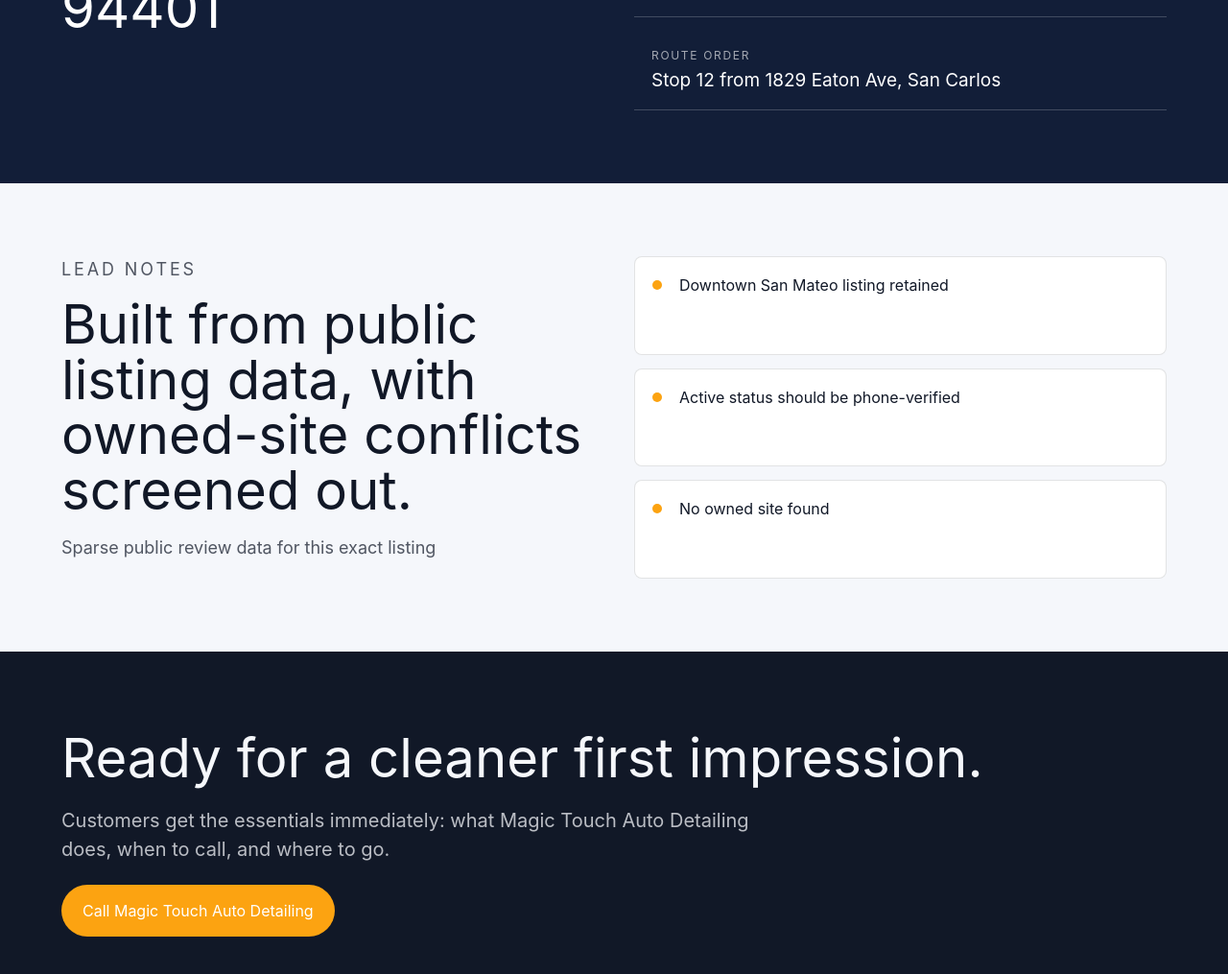
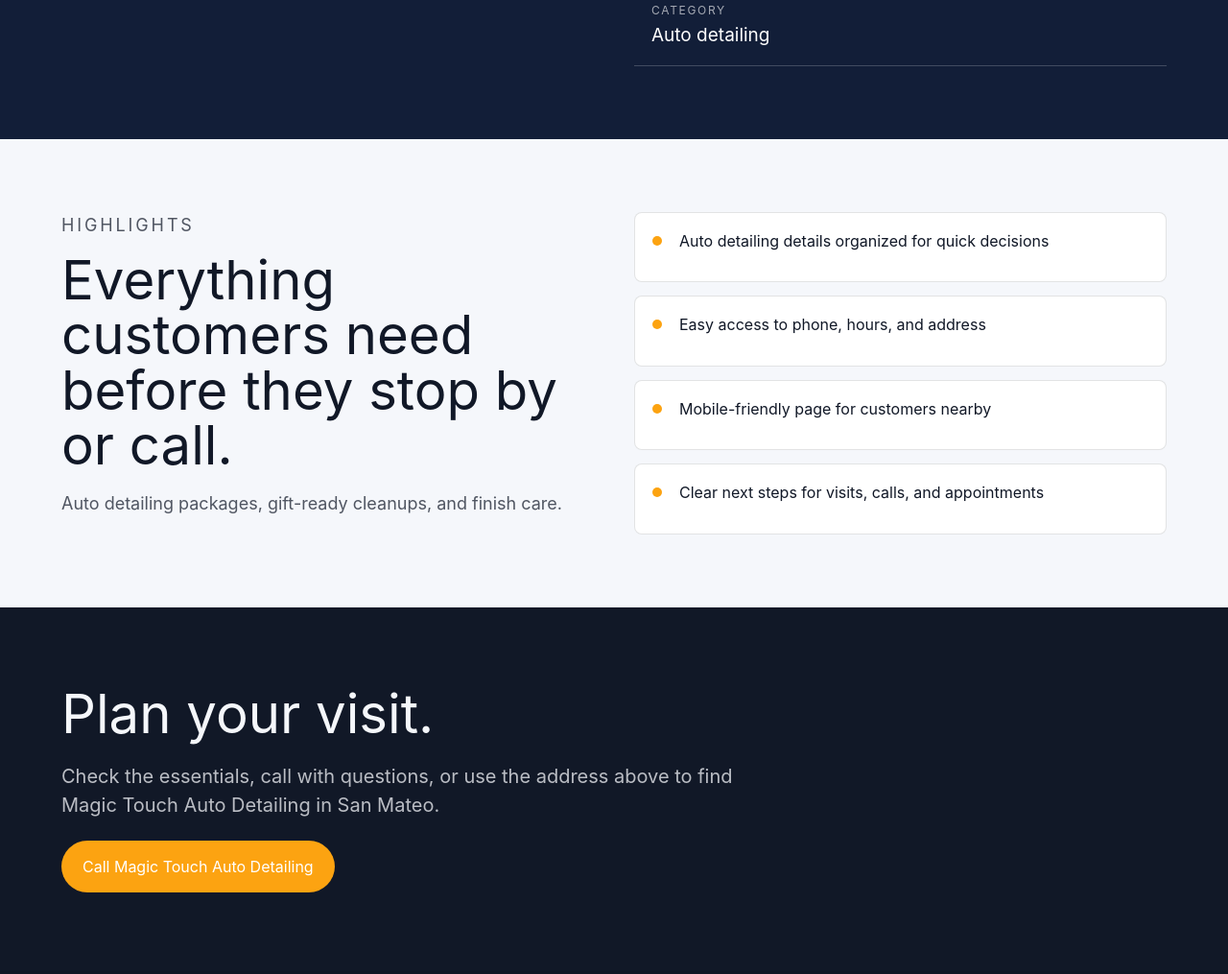
Before and after one commit to axel-slid/magic-touch-auto-detailing, a website: page index.html in a window 1280 px wide. Shown: the part 1763-2778 px from the top of the page at 96% size. Drawn offline with Linux system fonts and the light colour scheme.

Commit message:
Make webpage copy demo ready

```diff
--- a/index.html
+++ b/index.html
@@ -46,7 +46,7 @@
       </section>
 
       <section class="intro">
-        <p>The business appears in the Downtown San Mateo guide, though one same-phone MapQuest listing at a different address is closed, so the page keeps claims conservative.</p>
+        <p>Magic Touch Auto Detailing gives customers a simple place to check services, hours, and contact details before they visit or call.</p>
       </section>
 
       <section class="split" id="services">
@@ -70,26 +70,27 @@
         <dl>
           <div><dt>Phone</dt><dd>(650) 468-8721</dd></div>
           <div><dt>Hours</dt><dd>Call to verify active hours</dd></div>
-          <div><dt>Route order</dt><dd>Stop 12 from 1829 Eaton Ave, San Carlos</dd></div>
+          <div><dt>Category</dt><dd>Auto detailing</dd></div>
         </dl>
       </section>
 
       <section class="proof" id="proof">
         <div>
-          <p class="section-kicker">Lead notes</p>
-          <h2>Built from public listing data, with owned-site conflicts screened out.</h2>
-          <p>Sparse public review data for this exact listing</p>
+          <p class="section-kicker">Highlights</p>
+          <h2>Everything customers need before they stop by or call.</h2>
+          <p>Auto detailing packages, gift-ready cleanups, and finish care.</p>
         </div>
         <ul>
-          <li>Downtown San Mateo listing retained</li>
-          <li>Active status should be phone-verified</li>
-          <li>No owned site found</li>
+          <li>Auto detailing details organized for quick decisions</li>
+          <li>Easy access to phone, hours, and address</li>
+          <li>Mobile-friendly page for customers nearby</li>
+          <li>Clear next steps for visits, calls, and appointments</li>
         </ul>
       </section>
 
       <section class="cta">
-        <h2>Ready for a cleaner first impression.</h2>
-        <p>Customers get the essentials immediately: what Magic Touch Auto Detailing does, when to call, and where to go.</p>
+        <h2>Plan your visit.</h2>
+        <p>Check the essentials, call with questions, or use the address above to find Magic Touch Auto Detailing in San Mateo.</p>
         <a class="button primary" href="tel:+16504688721">Call Magic Touch Auto Detailing</a>
       </section>
     </main>
```
Also changed, not shown: dist/index.html.
